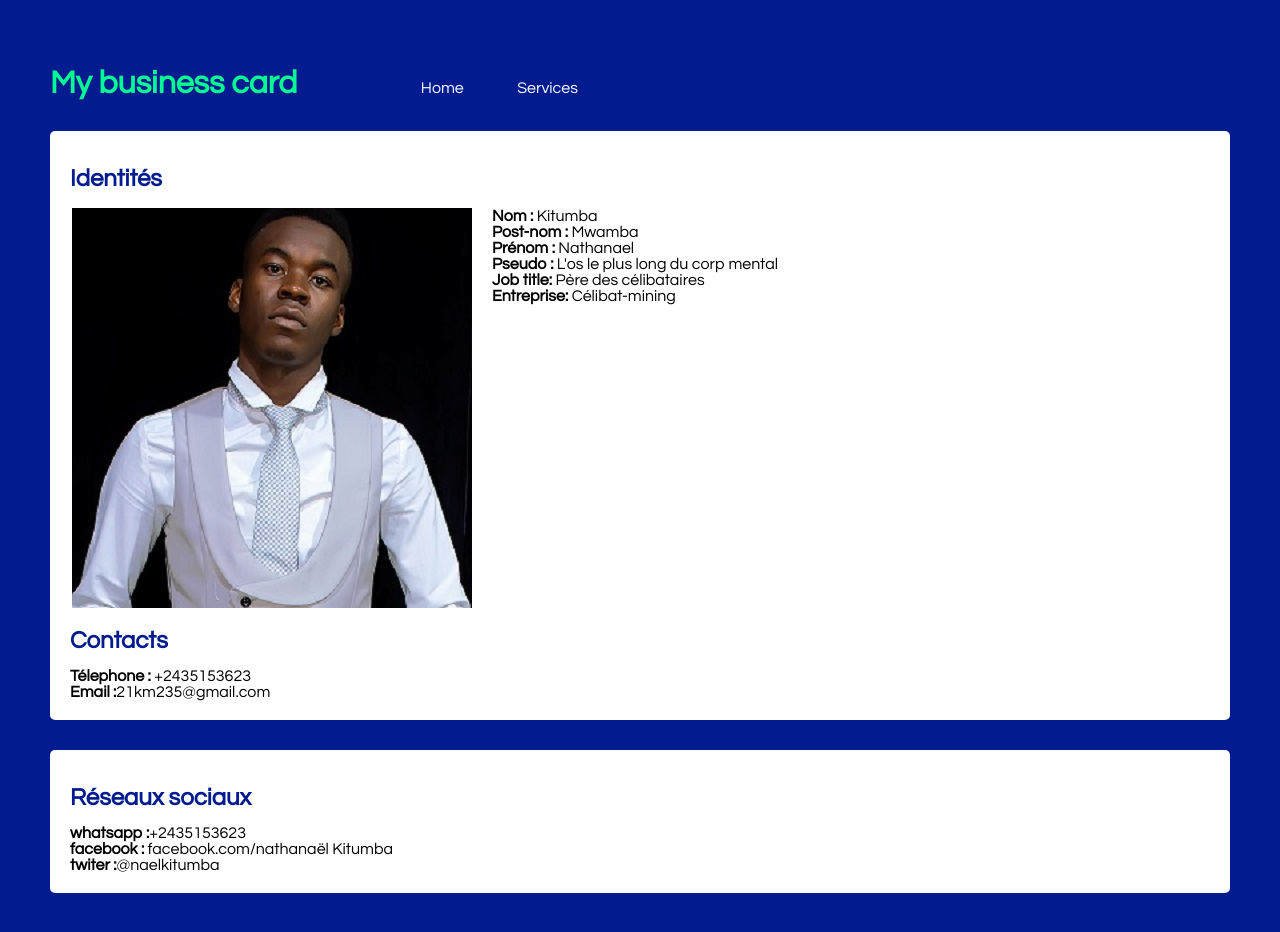
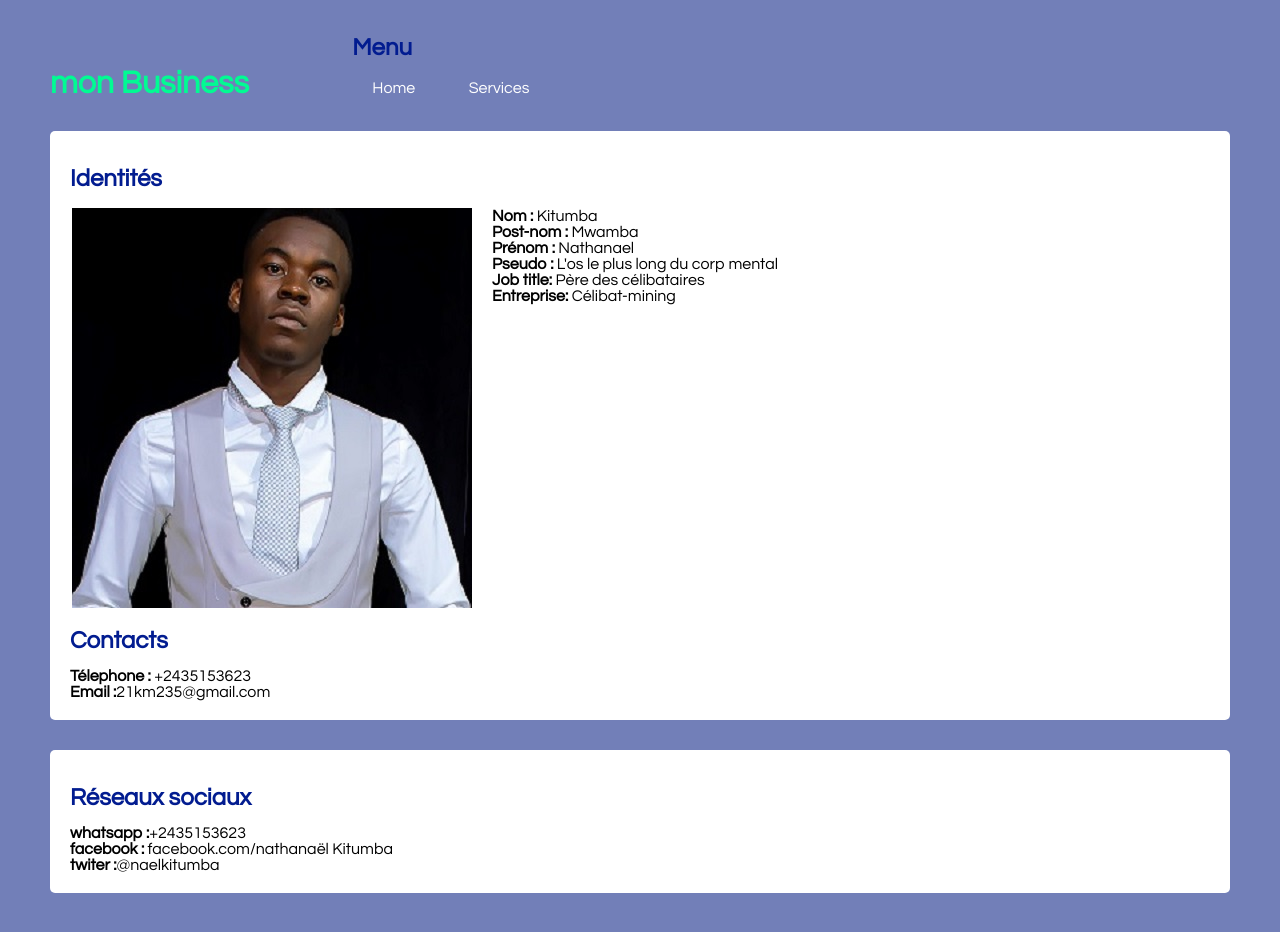
Before and after one commit to nael-beep/Business-, a plain HTML site: page index.html in a window 1280 px wide. Drawn offline with Linux system fonts and the light colour scheme.

Commit message:
je viens de changer la couleur

```diff
--- a/css/style.css
+++ b/css/style.css
@@ -3,7 +3,7 @@
     margin: 0px;
 }
 body{
-    background-color: rgb(2,28,144);
+    background-color: rgb(114, 127, 184);
     padding-left: 50px;
     padding-right: 50px;
     padding-bottom: 50px;
--- a/index.html
+++ b/index.html
@@ -6,7 +6,7 @@
     <link rel="stylesheet" href="css/style.css">
 </head>
 <body>
-    <h1>My business card</h1>
+    <h1>mon Business</h1>
     <div id ="menu">
         <h2>Menu</h2>
         <a href="index.html">Home</a>
```
